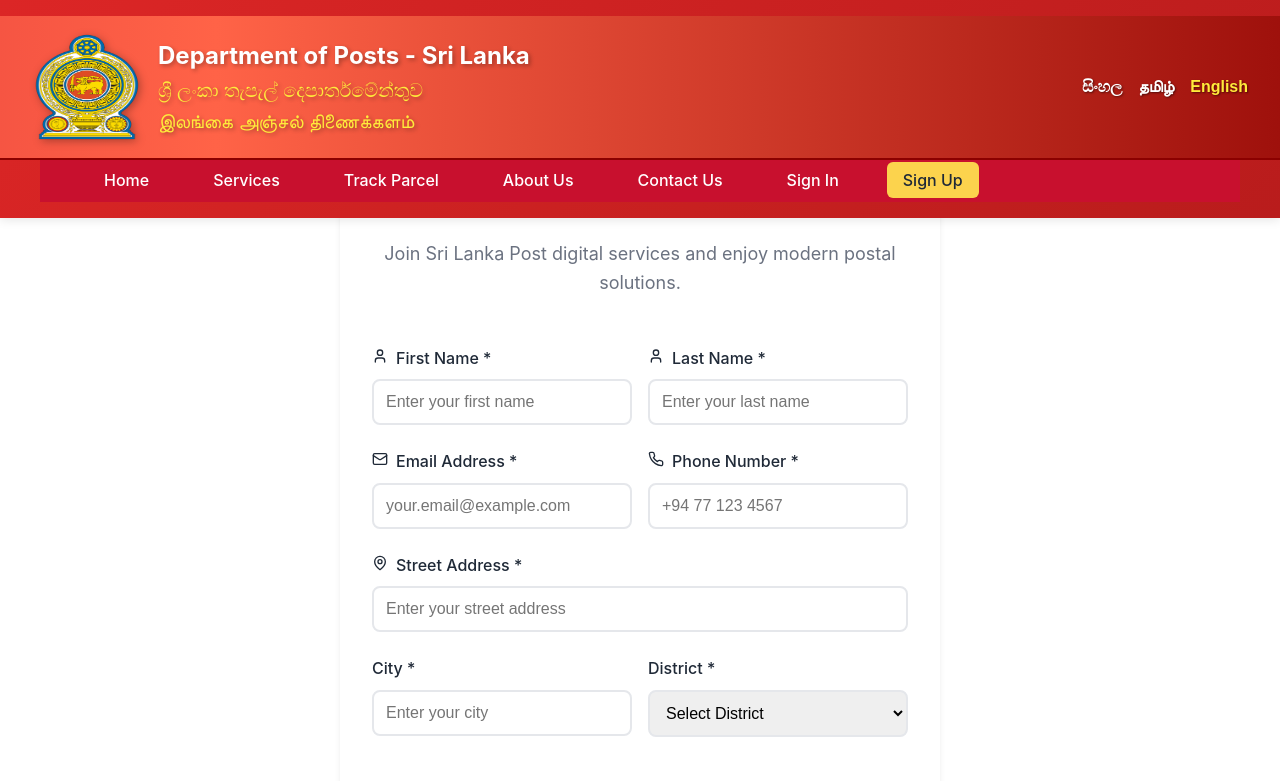
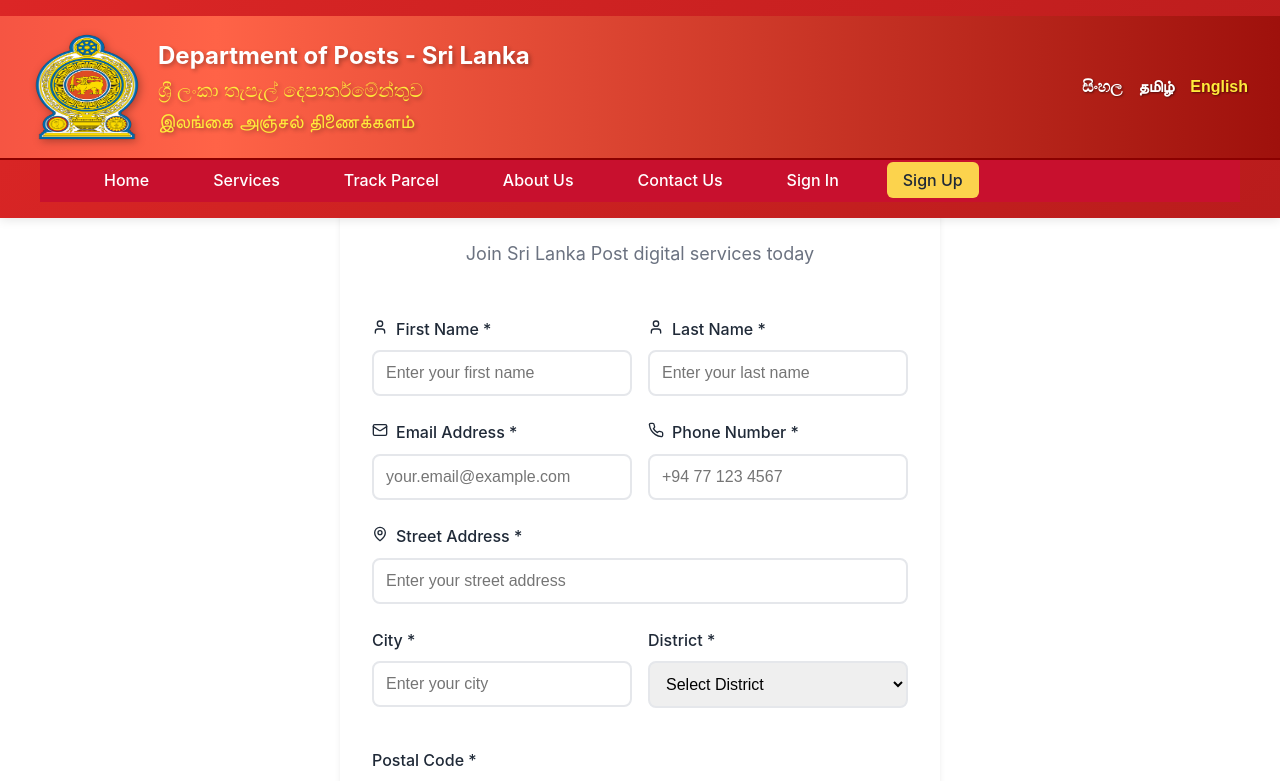
Before and after one commit to SandunPahasara/Sri_LankaPostDigital_Service, a React (Vite) app: page /register in a window 1280 px wide. Shown: the top 781 px of the page. Built offline with nearby package versions, Linux system fonts and the light colour scheme.

Commit message:
update: implement dynamic translations for Register component

```diff
--- a/src/pages/Register.tsx
+++ b/src/pages/Register.tsx
@@ -96,9 +96,9 @@
               <div className="feature-icon" style={{ margin: '0 auto 1rem' }}>
                 <UserPlus />
               </div>
-              <h2>Create Your Account</h2>
+              <h2>{t('register.title')}</h2>
               <p className="section-subtitle">
-                Join Sri Lanka Post digital services and enjoy modern postal solutions.
+                Join Sri Lanka Post digital services today
               </p>
             </div>
 
@@ -121,7 +121,7 @@
                 <div className="form-group">
                   <label htmlFor="firstName" className="form-label">
                     <User size={16} style={{ marginRight: '0.5rem' }} />
-                    First Name *
+                    {t('register.firstName')} *
                   </label>
                   <input
                     type="text"
@@ -138,7 +138,7 @@
                 <div className="form-group">
                   <label htmlFor="lastName" className="form-label">
                     <User size={16} style={{ marginRight: '0.5rem' }} />
-                    Last Name *
+                    {t('register.lastName')} *
                   </label>
                   <input
                     type="text"
```
